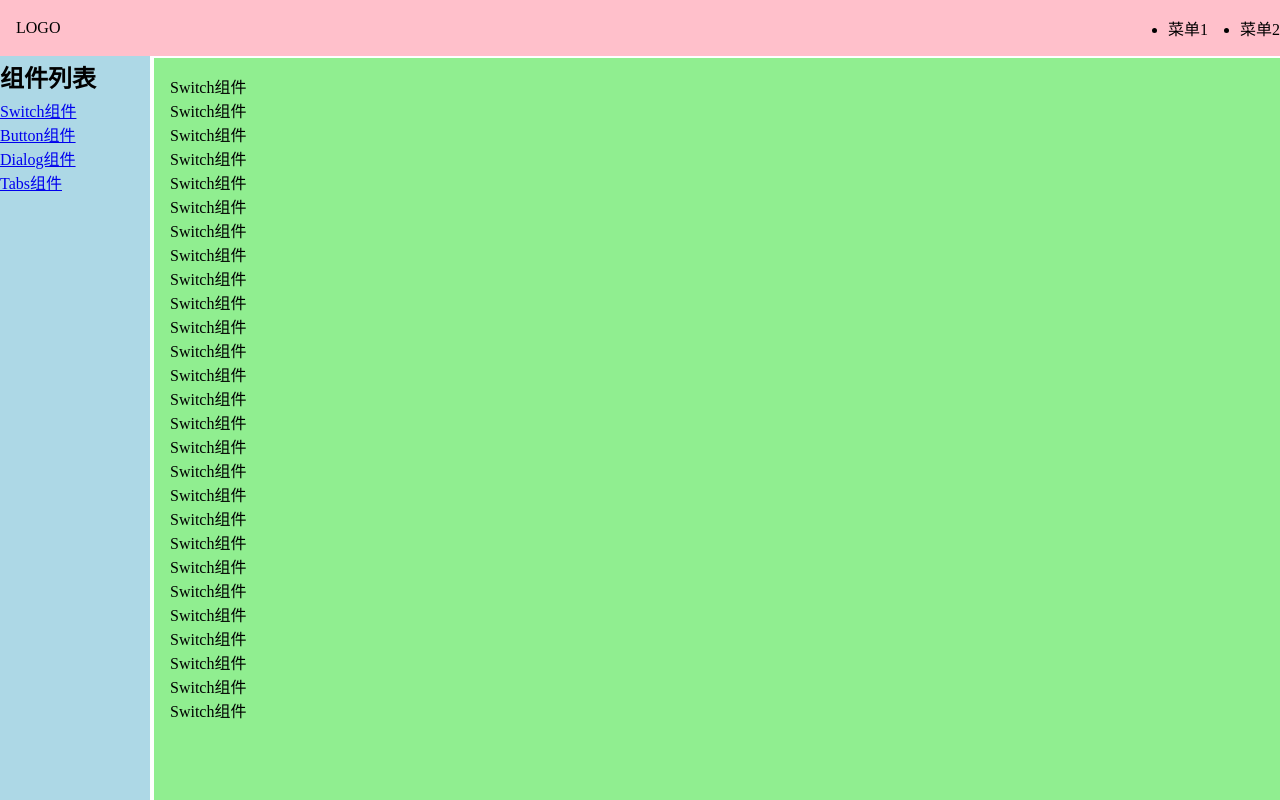
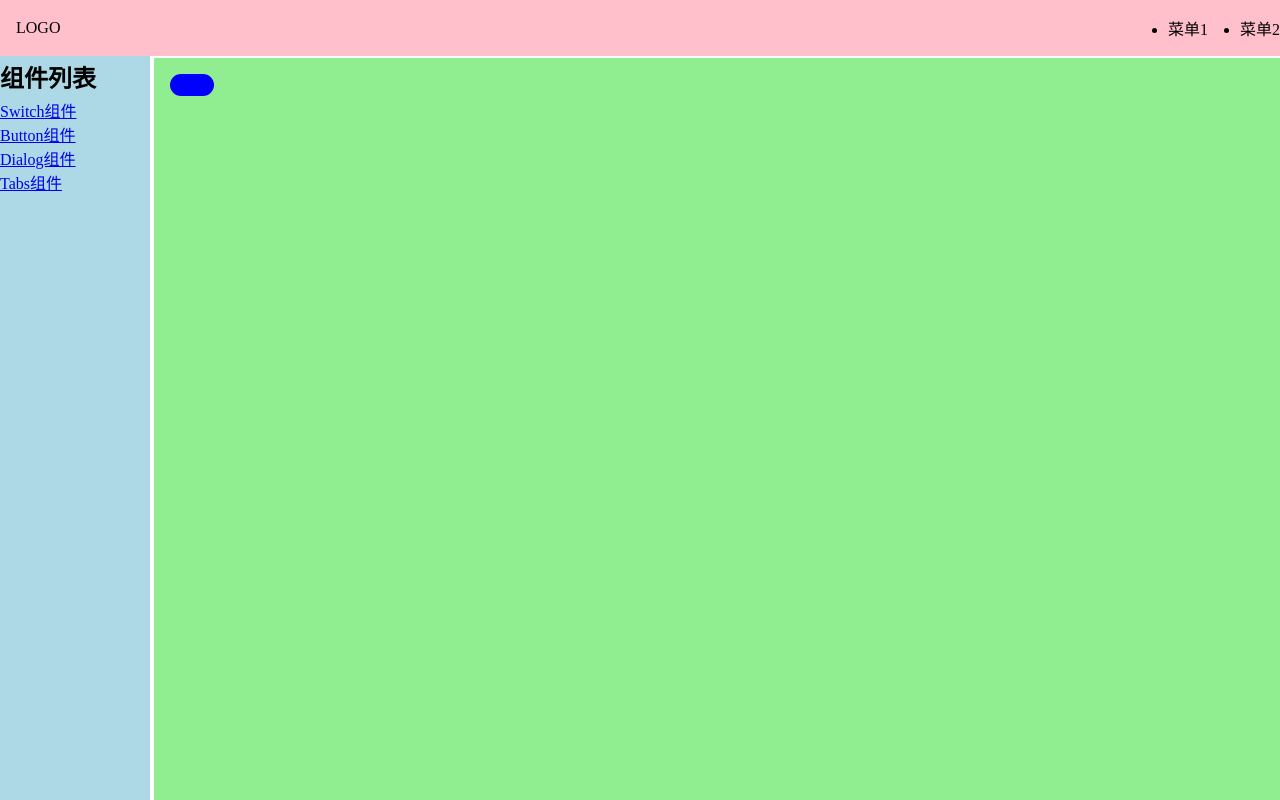
Before and after one commit to feelonewong/fl-ui, a Vue app: page /#/doc/switch in a window 1280 px wide. Built offline with nearby package versions, Linux system fonts and the light colour scheme.

Commit message:
提交switch css

```diff
--- a/src/components/Switch.vue
+++ b/src/components/Switch.vue
@@ -1,32 +1,18 @@
 <template>
     <div>
-        <p>Switch组件</p>
-        <p>Switch组件</p>
-        <p>Switch组件</p>
-        <p>Switch组件</p>
-        <p>Switch组件</p>
-        <p>Switch组件</p>
-        <p>Switch组件</p>
-        <p>Switch组件</p>
-        <p>Switch组件</p>
-        <p>Switch组件</p>
-        <p>Switch组件</p>
-        <p>Switch组件</p>
-        <p>Switch组件</p>
-        <p>Switch组件</p>
-        <p>Switch组件</p>
-        <p>Switch组件</p>
-        <p>Switch组件</p>
-        <p>Switch组件</p>
-        <p>Switch组件</p>
-        <p>Switch组件</p>
-        <p>Switch组件</p>
-        <p>Switch组件</p>
-        <p>Switch组件</p>
-        <p>Switch组件</p>
-        <p>Switch组件</p>
-        <p>Switch组件</p>
-        <p>Switch组件</p>
 
+        <Switch/>
     </div>
 </template>
+
+<script lang="ts">
+import Switch from "../lib/Switch/Switch.vue";
+export default {
+    setup() {
+
+    },
+    components:{
+        Switch
+    }
+}
+</script>
--- /dev/null
+++ b/src/lib/Switch/Switch.vue
@@ -0,0 +1,36 @@
+<template>
+    <div>
+        <button><span></span></button>
+    </div>
+</template>
+
+
+<script lang="ts">
+export default {
+    setup() {
+
+    },
+}
+</script>
+
+<style scoped lang="scss">
+    $h: 22px;
+    $h2: $h -4px;
+    button{
+        height: $h;
+        width: $h*2;
+        border: none;
+        background: blue;
+        border-radius: $h/2;
+        position: relative;
+    }
+    span{
+        position: absolute;
+        top: 2px;
+        left: 2px;
+        height: $h2;
+        width: $h2;
+        background: #fff;
+        border-radius: $h2/2;
+    }
+</style>
```
Also changed, not shown: src/lib/Button/Button.vue (added).
